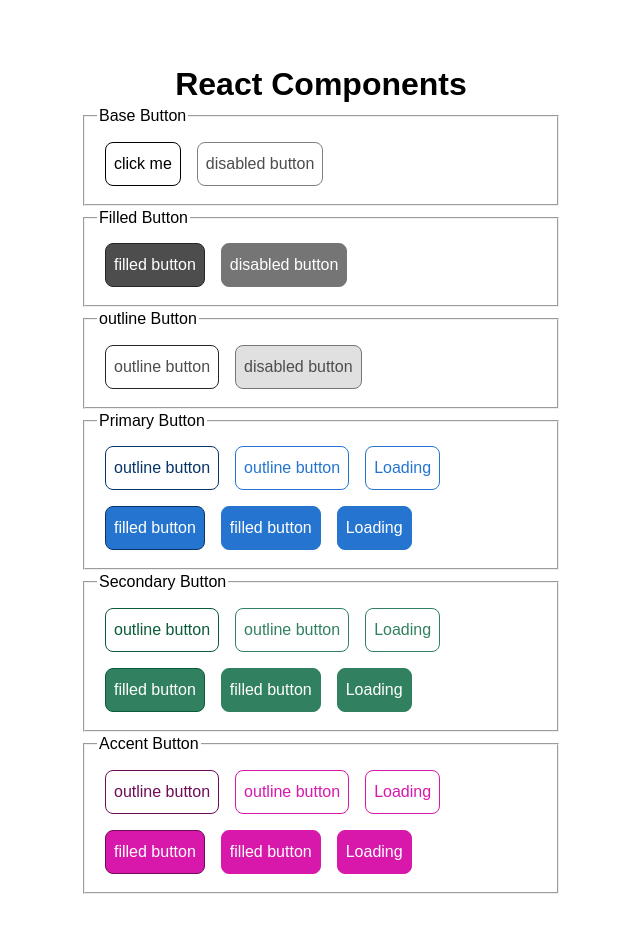
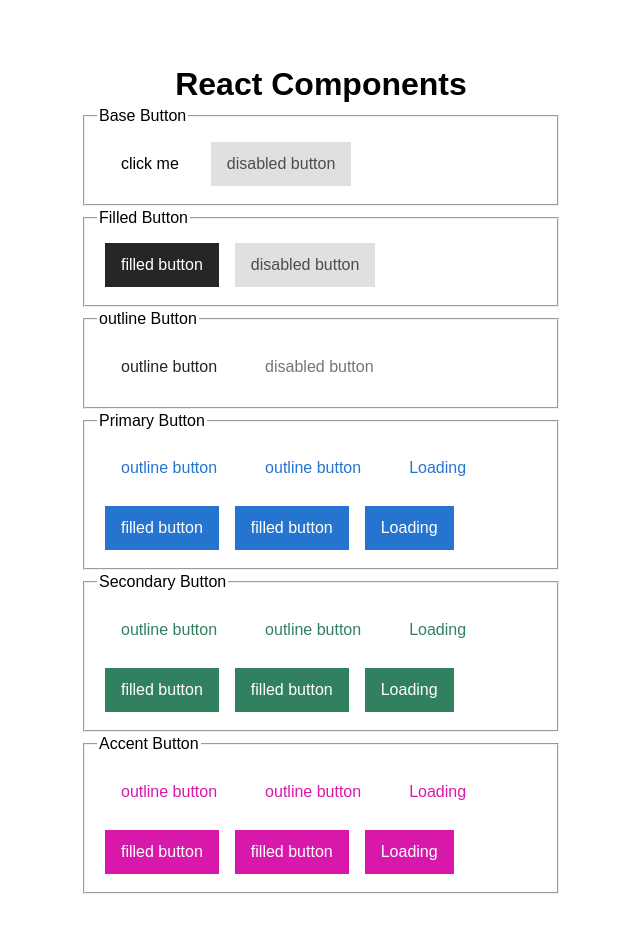
Before and after one commit to codercarl1243/react_components_system, a Next.js app: page / in a window 1280 px wide. Shown: the top 932 px of the page, without its empty margins (319-959 px from the left). Built offline with nearby package versions, Linux system fonts and the light colour scheme.

Commit message:
UPDATE BUTTONS BASE

```diff
--- a/app/styles/base/reset.css
+++ b/app/styles/base/reset.css
@@ -1,6 +1,3 @@
-
-@layer base {
-
   /* Box sizing rules */
   *,
   *::before,
@@ -114,5 +111,3 @@
       animation: none !important;
     }
   }
-
-}
--- a/app/styles/components/buttons.css
+++ b/app/styles/components/buttons.css
@@ -1,255 +1,155 @@
-@layer base {
+/* Base button styles - Layout, sizing, and UX patterns */
 .button {
-        --button-color: currentColor;
+    /* Layout properties */
     --button-font-size: 1rem;
-        --button-bg-color: #fff;
-        --button-border: 1px solid currentColor;
-        --button-outline: 0;
     --button-margin: 8px;
-        --button-padding: 4px 8px;
+    --button-padding: 8px 16px;
+    --button-outline-offset: 2px;
 
-        /* https://www.wcag.com/developers/2-5-8-target-size-minimum-level-aa/ */
-        /* AA: 24px x 24px minimum */
-        /* AAA: 44px x 44px minimum */
+    /* WCAG Target Size Requirements */
+    /* AA: 24px x 24px minimum, AAA: 44px x 44px minimum */
     min-width: 44px;
     min-height: 44px;
 
+    /* Layout */
     margin: var(--button-margin);
     padding: var(--button-padding);
-        /* We reset the appearance so the button looks consistent across browsers. */
+
+    /* Reset browser defaults */
     -webkit-appearance: none;
     appearance: none;
     background: none;
-        background-color: var(--button-bg-color);
-        color: var(--button-color);
+    border: var(--border-thin);
+    border-radius: var(--radius-md);
+    outline: 0;
+    box-shadow: none;
+
+    /* Apply color properties (defined in second declaration) */
+    background-color: var(--button-bg-color, transparent);
+    color: var(--button-color, currentColor);
+    border-color: var(--button-border-color, currentColor);
+    box-shadow: var(--button-shadow, none);
+    outline-color: var(--button-outline-color, currentColor);
+    outline-offset: var(--button-outline-offset);
+
+    /* Typography */
     font: inherit;
     font-size: var(--button-font-size);
     line-height: 1.25;
     text-align: center;
     vertical-align: middle;
 
-        border: var(--button-border);
-        border-color: var(--button-border-color, currentColor);
-        border-radius: 8px;
-        box-shadow: var(--button-shadow);
-        outline: var(--button-outline);
-        outline-color: var(--button-outline-color, currentColor);
-        outline-offset: var(--button-outline-offset, 2px);
-
-        transform:
+    /* Smooth transitions */
+    transition:
         background-color 0.2s ease,
         color 0.2s ease,
         border-color 0.2s ease,
-            outline 0.2s ease;
+        outline 0.2s ease,
+        box-shadow 0.2s ease;
 
-
+    /* Interactive states - UX communication through outlines and transforms */
     &:hover {
-            --button-outline: 1px solid currentColor;
-            --button-shadow: 1px 1px 4px rgba(0, 0, 0, .2);
+        outline: 1px solid var(--button-outline-color, currentColor);
+        box-shadow: 1px 1px 4px rgba(0, 0, 0, 0.2);
     }
 
     &:focus-visible {
-            --button-outline: 1px solid currentColor;
-            --button-shadow: none;
+        outline: 2px solid var(--button-outline-color, currentColor);
+        outline-offset: var(--button-outline-offset);
+        box-shadow: none;
     }
 
     &:active {
-            --button-outline: 1px dotted currentColor;
+        outline: 1px dotted var(--button-outline-color, currentColor);
         transform: translateY(1px);
     }
 
     &:disabled {
+        --button-bg-color: var(--color-neutral-200);
+        --button-color: var(--color-neutral-600);
         cursor: not-allowed;
-            --button-color: #4d4d4d;
-            --button-border-color: #7f7f7f;
 
         &:hover,
         &:focus-visible,
         &:active {
-                --button-outline: none;
-                --button-shadow: none;
+            outline: none;
+            box-shadow: none;
             transform: none;
         }
     }
 }
 
+/* Only actual button elements get pointer cursor */
 button.button {
     cursor: pointer;
-
 }
 
+/* Touch device optimization */
 @media screen and (any-pointer: coarse) {
     .button {
         --button-margin: 12px;
+        --button-padding: 12px 20px;
     }
 }
 
-    .button[data-style="filled"] {
-        --button-color: var(--color-neutral-100);
-        --button-bg-color: var(--color-neutral-600);
-        --button-border-color: var(--color-neutral-800);
-
-        &:hover {
-            --button-bg-color: var(--color-neutral-400);
-        }
-
-        &:disabled {
-            --button-bg-color: var(--color-neutral-400);
-            --button-border-color: var(--color-neutral-400);
-        }
-    }
-
-    .button[data-style="outline"] {
-        --button-color: var(--color-neutral-600);
-        --button-bg-color: var(--color-neutral-100);
-        --button-border-color: var(--color-neutral-800);
-
-        &:hover {
-            --button-color: var(--color-neutral-100);
-            --button-bg-color: var(--color-neutral-600);
-        }
-
-        &:disabled {
-            --button-bg-color: var(--color-neutral-200);
-            --button-border-color: var(--color-neutral-400);
-            --button-color: var(--color-neutral-600);
-        }
-    }
-
-    .button[data-variant="primary"] {
-        --button-outline-color: var(--color-primary-200);
-
-        &[data-style="filled"] {
-            --button-bg-color: var(--color-primary-400);
-            --button-border-color: var(--color-primary-600);
-
-            &:hover {
-                --button-bg-color: var(--color-primary-600);
-            }
-
-            &:disabled {
-                --button-bg-color: var(--color-primary-400);
-                --button-border-color: var(--color-primary-400);
-                --button-color: var(--color-neutral-100);
-            }
-        }
-
-        &[data-style="outline"] {
-            --button-color: var(--color-primary-600);
-            --button-border-color: var(--color-primary-600);
-
-            &:hover {
-                --button-color: var(--color-neutral-100);
-                --button-bg-color: var(--color-primary-600);
-            }
-
-            &:disabled {
-                --button-bg-color: var(--color-neutral-100);
-                --button-color: var(--color-primary-400);
-                --button-border-color: var(--color-primary-400);
-
-                &:hover,
-                &:focus-visible,
-                &:active {
-                    --button-bg-color: var(--color-neutral-100);
-                    --button-color: var(--color-primary-400);
-                    --button-border-color: var(--color-primary-400);
-                }
-            }
-        }
-    }
-
-    .button[data-variant="secondary"] {
-        --button-outline-color: var(--color-secondary-200);
-
-        &[data-style="filled"] {
-            --button-bg-color: var(--color-secondary-400);
-            --button-border-color: var(--color-secondary-600);
-
-            &:hover {
-                --button-bg-color: var(--color-secondary-600);
-            }
-
-            &:disabled {
-                --button-bg-color: var(--color-secondary-400);
-                --button-border-color: var(--color-secondary-400);
-                --button-color: var(--color-neutral-100);
-            }
-        }
-
-        &[data-style="outline"] {
-            --button-color: var(--color-secondary-600);
-            --button-border-color: var(--color-secondary-600);
-
-            &:hover {
-                --button-color: var(--color-neutral-100);
-                --button-bg-color: var(--color-secondary-600);
-            }
-
-            &:disabled {
-                --button-bg-color: var(--color-neutral-100);
-                --button-color: var(--color-secondary-400);
-                --button-border-color: var(--color-secondary-400);
-
-                &:hover,
-                &:focus-visible,
-                &:active {
-                    --button-bg-color: var(--color-neutral-100);
-                    --button-color: var(--color-secondary-400);
-                    --button-border-color: var(--color-secondary-400);
-                }
-            }
-        }
-    }
-
-    .button[data-variant="accent"] {
-        --button-outline-color: var(--color-accent-200);
-
-        &[data-style="filled"] {
-            --button-bg-color: var(--color-accent-400);
-            --button-border-color: var(--color-accent-600);
-
-            &:hover {
-                --button-bg-color: var(--color-accent-600);
-            }
-
-            &:disabled {
-                --button-bg-color: var(--color-accent-400);
-                --button-border-color: var(--color-accent-400);
-                --button-color: var(--color-neutral-100);
-            }
-        }
-
-        &[data-style="outline"] {
-            --button-color: var(--color-accent-600);
-            --button-border-color: var(--color-accent-600);
-
-            &:hover {
-                --button-color: var(--color-neutral-100);
-                --button-bg-color: var(--color-accent-600);
-            }
-
-            &:disabled {
-                --button-bg-color: var(--color-neutral-100);
-                --button-color: var(--color-accent-400);
-                --button-border-color: var(--color-accent-400);
-
-                &:hover,
-                &:focus-visible,
-                &:active {
-                    --button-bg-color: var(--color-neutral-100);
-                    --button-color: var(--color-accent-400);
-                    --button-border-color: var(--color-accent-400);
-                }
-            }
-        }
-    }
-
-}
-
+/* Respect user motion preferences */
 @media (prefers-reduced-motion: reduce) {
     .button {
         transition: none !important;
         animation: none !important;
     }
 }
+
+/* Color system - Semantic color tokens and their application */
+
+/* Filled style - solid background with contrasting text */
+.button[data-style="filled"] {
+    --button-color: var(--button-primary-color);
+    --button-bg-color: var(--button-secondary-color);
+    --button-border-color: var(--button-accent-color);
+    --button-outline-color: var(--button-accent-color);
+
+    &:not([data-variant]):disabled {
+        --button-secondary-color: var(--color-neutral-200);
+        --button-primary-color: var(--color-neutral-600);
+        --button-accent-color: var(--color-neutral-400);
+    }
+}
+
+/* Outline style - transparent background with colored border/text */
+.button[data-style="outline"] {
+    --button-color: var(--button-secondary-color);
+    --button-bg-color: var(--button-primary-color);
+    --button-border-color: var(--button-accent-color);
+    --button-outline-color: var(--button-accent-color);
+
+    &:not([data-variant]):disabled {
+        --button-secondary-color: var(--color-neutral-400);
+        --button-accent-color: var(--color-neutral-300);
+    }
+}
+
+/* Color Variants */
+.button {
+    --button-primary-color: var(--color-neutral-100);
+    --button-secondary-color: var(--color-neutral-800);
+    --button-accent-color: var(--color-neutral-600);
+}
+
+.button[data-variant="primary"] {
+    --button-primary-color: var(--color-neutral-100);
+    --button-secondary-color: var(--color-primary-400);
+    --button-accent-color: var(--color-primary-600);
+}
+
+.button[data-variant="secondary"] {
+    --button-primary-color: var(--color-neutral-100);
+    --button-secondary-color: var(--color-secondary-400);
+    --button-accent-color: var(--color-secondary-600);
+}
+
+.button[data-variant="accent"] {
+    --button-primary-color: var(--color-neutral-100);
+    --button-secondary-color: var(--color-accent-400);
+    --button-accent-color: var(--color-accent-600);
+}
--- a/components/button/index.tsx
+++ b/components/button/index.tsx
@@ -1,25 +1,25 @@
-"use client"
+'use client'
 
-import clsx from "clsx";
-import { BaseButtonProps } from "./button.type"
-import useButton from "./useButton"
+import clsx from 'clsx'
+import { BaseButtonProps } from './button.type'
+import useButton from './useButton'
 
-
-export default function Button({
+export default function Button ({
   className,
   children,
   onClick,
-    type = "button",
+  type = 'button',
   disabled,
   isLoading = false,
+  loadingText = 'Loading',
   ref,
-    ...props }: BaseButtonProps) {
-
-    const { handleClick } = useButton();
+  ...props
+}: BaseButtonProps) {
+  const { handleClick } = useButton()
 
   return (
         <button
-            className={clsx(className, "button")}
+            className={clsx(className, 'button')}
             onClick={handleClick(onClick)}
             disabled={isLoading || disabled}
             ref={ref}
@@ -28,7 +28,7 @@ export default function Button({
             {...props}
             data-testid="base-button"
         >
-            {isLoading ? "Loading" : children}
+            {isLoading ?  <span aria-live="polite">{loadingText}</span> : children}
         </button>
   )
 }
```
Also changed, not shown: app/styles/globals.css (+5 -5 lines), app/styles/tokens/colors.css (+16 -4 lines), components/button/button.type.ts (+5 -3 lines), components/button/useButton.tsx (+30 -12 lines). Lines whose indentation alone changed are shown as unchanged.
